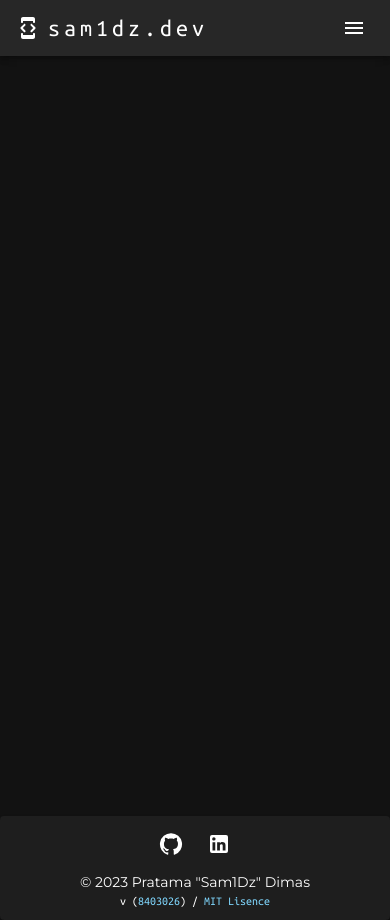
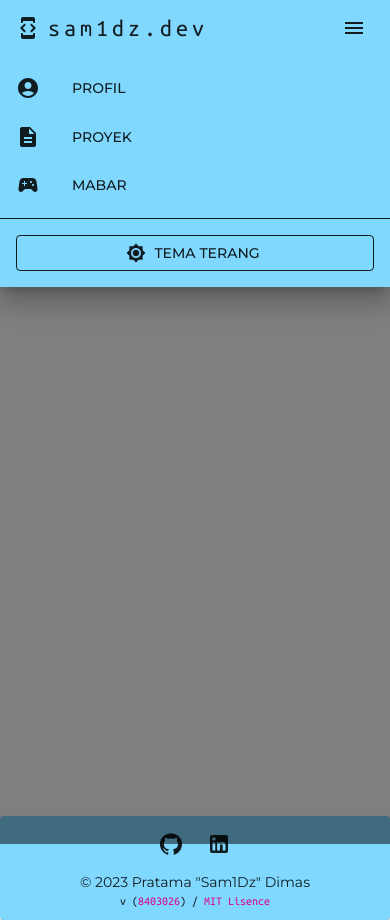
Before and after one commit to Sam1Dz/sam1dz-dev, a Next.js app: page / in a window 390 px wide. Both pictures are taken after a click on the button 354 px from the left and 28 px from the top of the page. Built offline with nearby package versions, Linux system fonts and the light colour scheme.

Commit message:
Add mobile drawer

```diff
--- a/package.json
+++ b/package.json
@@ -1,6 +1,6 @@
 {
   "name": "sam1dz-dev",
-  "version": "1.0.0_4-alpha.2",
+  "version": "1.0.0_6-alpha.2",
   "private": true,
   "scripts": {
     "dev": "next dev",
--- a/src/components/layout/footer.tsx
+++ b/src/components/layout/footer.tsx
@@ -82,7 +82,13 @@ export default function FooterLayout() {
             <Stack direction="row" spacing={1}>
               <NextLink href="https://github.com/Sam1Dz" target="_blank">
                 <IconButton
-                  size={breakpoints.md ? 'large' : 'medium'}
+                  size={
+                    breakpoints.md
+                      ? 'large'
+                      : breakpoints.xs
+                        ? 'medium'
+                        : 'small'
+                  }
                   color="inherit"
                 >
                   <GitHubIcon />
@@ -93,7 +99,13 @@ export default function FooterLayout() {
                 target="_blank"
               >
                 <IconButton
-                  size={breakpoints.md ? 'large' : 'medium'}
+                  size={
+                    breakpoints.md
+                      ? 'large'
+                      : breakpoints.xs
+                        ? 'medium'
+                        : 'small'
+                  }
                   color="inherit"
                 >
                   <LinkedInIcon />
--- a/src/components/layout/header.tsx
+++ b/src/components/layout/header.tsx
@@ -23,6 +23,9 @@ import Brightness7Icon from '@mui/icons-material/Brightness7';
 import DeveloperModeRoundedIcon from '@mui/icons-material/DeveloperModeRounded';
 import MenuIcon from '@mui/icons-material/Menu';
 
+/* APP UI */
+import DrawerMobileNav from '../ui/Drawer/mobile-nav';
+
 /* APP HOOKS */
 import useResponsive from '@/hooks/use-responsive';
 
@@ -30,10 +33,24 @@ export default function HeaderLayout() {
   const theme = useTheme();
   const { breakpoints } = useResponsive();
 
+  const [openMobileDrawer, setOpenMobileDrawer] = React.useState(false);
+
   const colorMode = React.useContext(ColorModeContext);
 
+  const AppBarExtendProps = openMobileDrawer && {
+    boxShadow: 'none',
+    border: 'none',
+  };
   return (
-    <AppBar position="static">
+    <React.Fragment>
+      <AppBar
+        position="relative"
+        sx={{
+          zIndex: (theme) => theme.zIndex.drawer + 1,
+
+          ...AppBarExtendProps,
+        }}
+      >
         <Container maxWidth="lg">
           <Toolbar disableGutters>
             <DeveloperModeRoundedIcon
@@ -60,15 +77,16 @@ export default function HeaderLayout() {
             {/* Desktop */}
             <Box sx={{ display: { xxs: 'none', md: 'flex' } }}>
               <Stack direction="row" spacing={1}>
-              {/* <Button size="large" color="inherit">
-                Proyek
-              </Button> */}
                 <Button size="large" color="inherit">
                   Profil
                 </Button>
-              {/* <Button size="large" color="inherit">
+                <Button size="large" color="inherit">
+                  Proyek
+                </Button>
+
+                <Button size="large" color="inherit">
                   Mabar
-              </Button> */}
+                </Button>
                 <Tooltip
                   title={
                     theme.palette.mode === 'dark'
@@ -93,12 +111,21 @@ export default function HeaderLayout() {
 
             {/* Mobile */}
             <Box sx={{ display: { xxs: 'flex', md: 'none' } }}>
-            <IconButton color="inherit">
-              <MenuIcon />
+              <IconButton
+                color="inherit"
+                onClick={() => setOpenMobileDrawer(!openMobileDrawer)}
+              >
+                <MenuIcon fontSize={breakpoints.xs ? 'medium' : 'small'} />
               </IconButton>
             </Box>
           </Toolbar>
         </Container>
       </AppBar>
+
+      <DrawerMobileNav
+        open={openMobileDrawer}
+        onClose={() => setOpenMobileDrawer(false)}
+      />
+    </React.Fragment>
   );
 }
--- a/src/components/layout/index.tsx
+++ b/src/components/layout/index.tsx
@@ -32,7 +32,7 @@ export const ColorModeContext = React.createContext({
 });
 
 export default function Layout({ children }: ILayoutProps) {
-  const [mode, setMode] = React.useState<'light' | 'dark'>('dark');
+  const [mode, setMode] = React.useState<'light' | 'dark'>('light');
   const colorMode = React.useMemo(
     () => ({
       toggleColorMode: () => {
--- /dev/null
+++ b/src/components/ui/Drawer/mobile-nav.tsx
@@ -0,0 +1,181 @@
+import React from 'react';
+
+/* REACT CONTEXT */
+import { ColorModeContext } from '@/components/layout';
+
+/* MATERIAL UI */
+import { Button, useTheme } from '@mui/material';
+
+/* MATERIAL UI | COMPONENTS */
+import Box from '@mui/material/Box';
+import Drawer from '@mui/material/Drawer';
+import Divider from '@mui/material/Divider';
+import List from '@mui/material/List';
+import ListItem from '@mui/material/ListItem';
+import ListItemButton from '@mui/material/ListItemButton';
+import ListItemIcon from '@mui/material/ListItemIcon';
+import ListItemText from '@mui/material/ListItemText';
+import Typography from '@mui/material/Typography';
+
+/* MATERIAL UI | ICONS */
+import AccountCircleIcon from '@mui/icons-material/AccountCircle';
+import Brightness4Icon from '@mui/icons-material/Brightness4';
+import Brightness7Icon from '@mui/icons-material/Brightness7';
+import DescriptionIcon from '@mui/icons-material/Description';
+import SportsEsportsIcon from '@mui/icons-material/SportsEsports';
+
+/* APP HOOKS */
+import useResponsive from '@/hooks/use-responsive';
+
+interface IDrawerMobileNavProps {
+  open: boolean;
+  onClose: () => void;
+}
+
+export default function DrawerMobileNav({
+  open,
+  onClose,
+}: IDrawerMobileNavProps) {
+  const theme = useTheme();
+  const { breakpoints } = useResponsive();
+
+  const colorMode = React.useContext(ColorModeContext);
+
+  return (
+    <Drawer
+      anchor="top"
+      open={open}
+      onClose={onClose}
+      sx={{
+        width: 'auto',
+        [`& .MuiDrawer-paper`]: {
+          boxSizing: 'border-box',
+        },
+      }}
+    >
+      <Box
+        sx={{
+          pt: 7,
+          bgcolor:
+            theme.palette.mode === 'dark'
+              ? '#272727'
+              : theme.palette.primary.main,
+        }}
+      >
+        <List>
+          <ListItem disablePadding>
+            <ListItemButton>
+              <ListItemIcon>
+                <AccountCircleIcon
+                  fontSize={breakpoints.xs ? 'medium' : 'small'}
+                  sx={{
+                    color:
+                      theme.palette.mode === 'dark'
+                        ? 'inherit'
+                        : 'rgba(0, 0, 0, 0.87)',
+                  }}
+                />
+              </ListItemIcon>
+              <ListItemText
+                primary={
+                  <React.Fragment>
+                    <Typography variant="button">Profil</Typography>
+                  </React.Fragment>
+                }
+              />
+            </ListItemButton>
+          </ListItem>
+          <ListItem disablePadding>
+            <ListItemButton>
+              <ListItemIcon>
+                <DescriptionIcon
+                  fontSize={breakpoints.xs ? 'medium' : 'small'}
+                  sx={{
+                    color:
+                      theme.palette.mode === 'dark'
+                        ? 'inherit'
+                        : 'rgba(0, 0, 0, 0.87)',
+                  }}
+                />
+              </ListItemIcon>
+              <ListItemText
+                primary={
+                  <React.Fragment>
+                    <Typography variant="button">Proyek</Typography>
+                  </React.Fragment>
+                }
+              />
+            </ListItemButton>
+          </ListItem>
+          <ListItem disablePadding>
+            <ListItemButton>
+              <ListItemIcon>
+                <SportsEsportsIcon
+                  fontSize={breakpoints.xs ? 'medium' : 'small'}
+                  sx={{
+                    color:
+                      theme.palette.mode === 'dark'
+                        ? 'inherit'
+                        : 'rgba(0, 0, 0, 0.87)',
+                  }}
+                />
+              </ListItemIcon>
+              <ListItemText
+                primary={
+                  <React.Fragment>
+                    <Typography variant="button">Mabar</Typography>
+                  </React.Fragment>
+                }
+              />
+            </ListItemButton>
+          </ListItem>
+        </List>
+
+        <Divider
+          sx={{
+            borderColor: theme.palette.mode === 'dark' ? '#fff' : '#000000de',
+          }}
+        />
+
+        <List>
+          <ListItem disablePadding>
+            <Box sx={{ width: '100%', py: 1, px: 2 }}>
+              <Button
+                variant="outlined"
+                size={breakpoints.xs ? 'medium' : 'small'}
+                startIcon={
+                  theme.palette.mode === 'dark' ? (
+                    <Brightness4Icon />
+                  ) : (
+                    <Brightness7Icon />
+                  )
+                }
+                onClick={colorMode.toggleColorMode}
+                fullWidth
+                sx={
+                  theme.palette.mode === 'dark'
+                    ? {
+                        color: '#fff',
+                        borderColor: '#fff',
+                        '&:hover': {
+                          borderColor: '#fff',
+                        },
+                      }
+                    : {
+                        color: '#000000de',
+                        borderColor: '#000000de',
+                        '&:hover': {
+                          borderColor: '#000000de',
+                        },
+                      }
+                }
+              >
+                {theme.palette.mode === 'dark' ? 'Tema Gelap' : 'Tema Terang'}
+              </Button>
+            </Box>
+          </ListItem>
+        </List>
+      </Box>
+    </Drawer>
+  );
+}
```
Also changed, not shown: 1 other file (tests, documents, lock files or other folders). Lines whose indentation alone changed are shown as unchanged.
